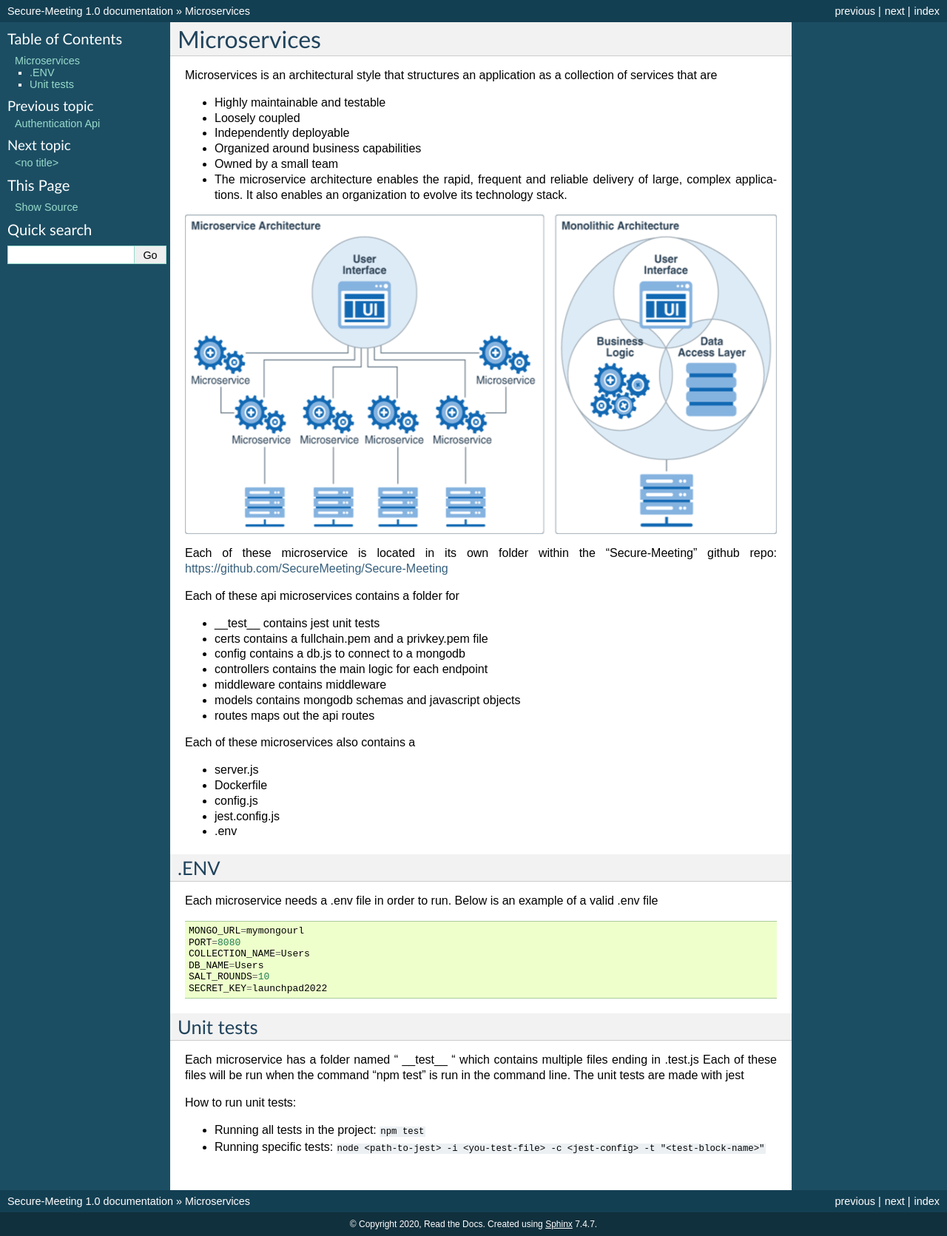
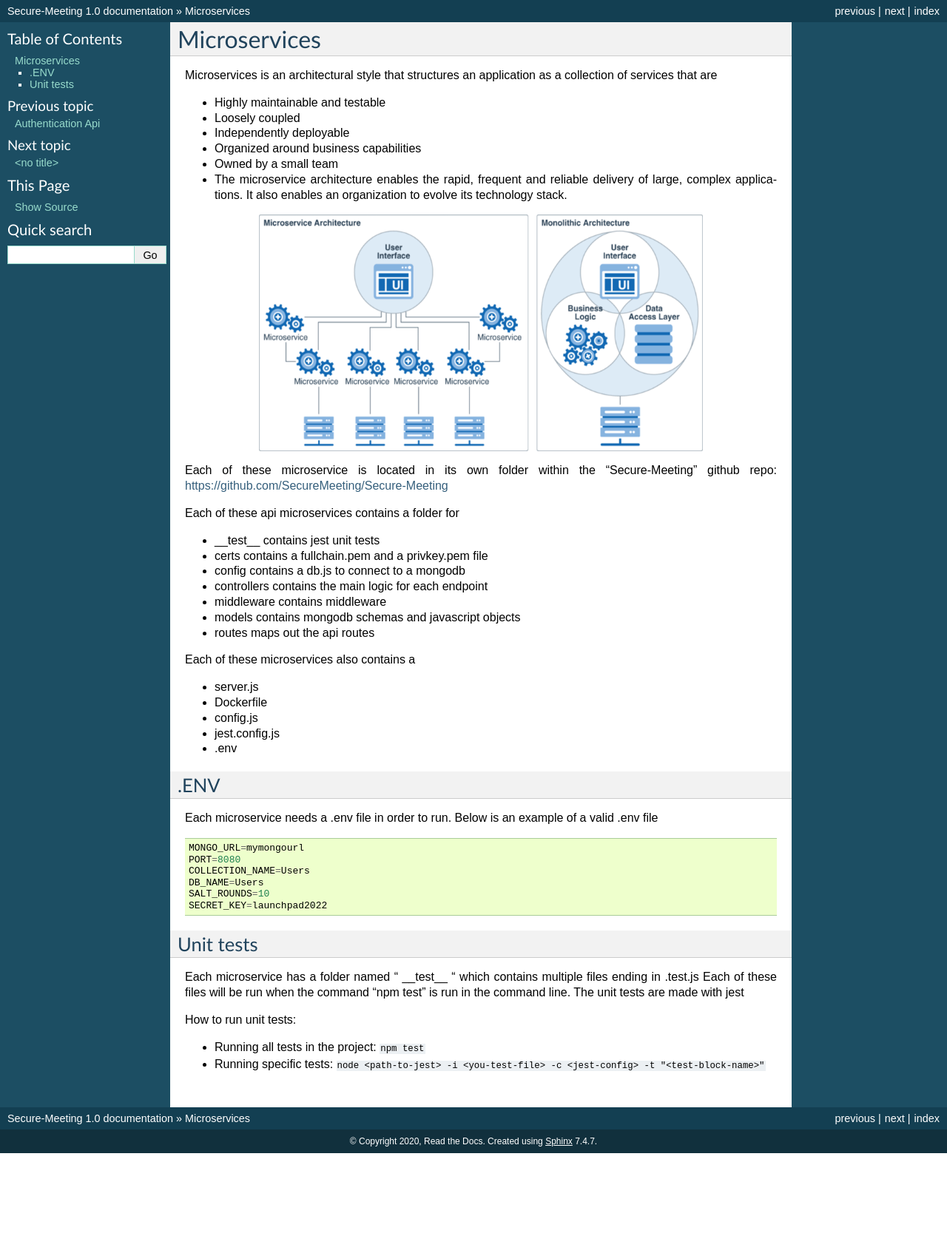
Before and after one commit to SecureMeeting/Secure-Meeting, a Sphinx documentation site: the page built from docs/microservices.rst, in a window 1280 px wide. Shown: the whole page at 74% size. Built offline with Sphinx 7.4.7, drawn with Linux system fonts in a browser that asks for light colours; after the commit the page ends 1559 px from its top, so only the background shows below that.

Commit message:
update docs

```diff
--- a/docs/microservices.rst
+++ b/docs/microservices.rst
@@ -11,9 +11,9 @@ Microservices is an architectural style that structures an application as a coll
 - The microservice architecture enables the rapid, frequent and reliable delivery of large, complex applications. It also enables an organization to evolve its technology stack.
 
 .. image:: /pics/microservice.png
-    :width: 850px
+    :width: 600px
     :align: center
-    :height: 432px
+    :height: 320px
     :alt: microservices
 
 
```
